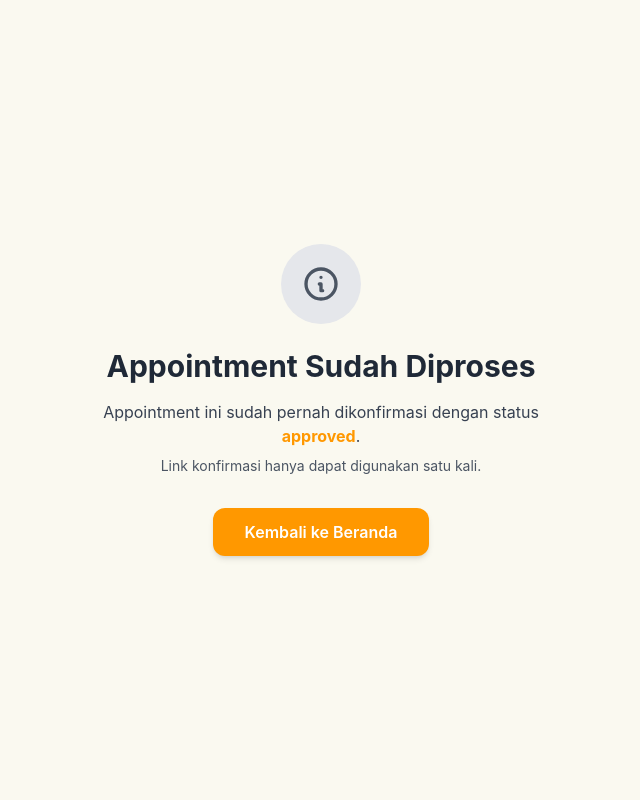
After one commit to ridwan-ansari/sehati, a FastAPI app: template app/src/templates/errors/already_processed.html in a window 1280 px wide. The commit adds this page. Shown: the whole page, without its empty margins (319-959 px from the left). Run offline with FastAPI, Linux system fonts and the light colour scheme; the template is opened without the code that fills it: most values are stand-ins (such as "Sample title", 1, 10 or a date in 2020); parts of the project's set-up code (start-up, migrations or seed data) failed here and were passed over; some libraries are stand-ins or nearby versions; some web fonts are replaced.

Commit message:
adjustment and fix

```diff
--- a/app/src/router/appointment/api.py
+++ b/app/src/router/appointment/api.py
@@ -1,8 +1,10 @@
 from loguru import logger
+from typing import Literal
+from sqlalchemy.ext.asyncio import AsyncSession
+from fastapi import APIRouter, Depends, Request, HTTPException
+
+from app.src.router.user.crud import crud_user
 from app.src.models.point import CategoryCode
-from app.src.router.user.crud import crud_user
-from fastapi import APIRouter, Depends, Request
-from sqlalchemy.ext.asyncio import AsyncSession
 from app.src.core.templates import get_templates
 from app.src.core.session import get_async_session
 from app.src.utils.handler import response_handler
@@ -18,6 +20,9 @@ crud_app = CRUDAppointment()
 auth_service = AuthService()
 token_service = TokenService()
 crud_prof = CRUDProfessional()
+
+APPOINTMENT_TYPE = "appointment"
+VALID_STATUSES = ["confirmed", "rejected"]
 
 @router.get("/professionals")
 async def list_professionals(
@@ -103,39 +108,67 @@ async def appointment_detail(
     return response.build()
 
 @router.get("/{status}/{code}")
-async def appoint_confirmed(
+async def update_appointment_status(
     code: str,
-    status: str,
+    status: Literal["confirmed", "rejected"],
     request: Request,
-    session: AsyncSession = Depends(get_async_session)):
-    # try:
-    appointment = await auth_service._decode_token(code)
-    if appointment.get("type") != "appointment":
-        raise ValueError("appointment type is not match.")
-    if status not in ["approved", "rejected"]:
-        raise ValueError("Status not found.")
+    session: AsyncSession = Depends(get_async_session)
+):
+    try:
+        token_data = await auth_service._decode_token(code)
 
-    appointment_id = appointment.get("id")
-    appointment_ = await crud_app.get_by_id(session=session, id=appointment_id)
-    prof = await crud_prof.get_by_id(session=session, id=appointment_.professional_id)
+        if token_data.get("type") != APPOINTMENT_TYPE:
+            raise HTTPException(status_code=400, detail="Invalid token type")
 
-    if appointment_.status in ["approved", "rejected"]:
-        raise ValueError(f"Appointment sudah pernah di konfirmasi menjadi {appointment_.status} sebelumnya.")
+        appointment_id = token_data.get("id")
+        if not appointment_id:
+            raise HTTPException(status_code=400, detail="Appointment ID not found")
 
-    user = await crud_user.get_user_by_id(session=session, id=appointment_.user_id)
-    await crud_app.update_status_to_confirm(session=session, id=appointment_id, status=status)
-    await email_client.send_mail(
-        subject=f"SEHATI — Appointment {status.upper()}",
-        template_name="confirmed/appointment_status.html",
-        recipient=user.email,
-        context={
-                "status":status,
-                "appointment_date":f"{appointment_.appointment_date} - {appointment_.appointment_time}",
-                "doctor_name":prof.fullname,
-                "phone_number":prof.phone_number
+        appointment = await crud_app.get_by_id(session=session, id=appointment_id)
+        if not appointment:
+            raise HTTPException(status_code=404, detail="Appointment not found")
+
+        if appointment.status in VALID_STATUSES:
+            return templates.TemplateResponse(
+                "errors/already_processed.html",
+                {"request": request, "status": appointment.status},
+                status_code=400
+            )
+
+        professional = await crud_prof.get_by_id(session=session, id=appointment.professional_id)
+        user = await crud_user.get_user_by_id(session=session, id=appointment.user_id)
+
+        if not professional or not user:
+            raise HTTPException(status_code=404, detail="Professional or user not found")
+
+        await crud_app.update_status_to_confirm(session=session, id=appointment_id, status=status)
+
+        await email_client.send_mail(
+            subject=f"SEHATI — Appointment {status.title()}",
+            template_name="confirmed/appointment_status.html",
+            recipient=user.email,
+            context={
+                "status": status,
+                "appointment_date": appointment.appointment_date.strftime("%d %B %Y"),
+                "appointment_time": appointment.appointment_time,
+                "doctor_name": professional.fullname,
+                "phone_number": professional.phone_number,
             }
-    )
-    return templates.TemplateResponse("confirmed/appoint_confirmed.html", {"request": request}, status_code=200)
-    # except Exception as error:
-    #     logger.error(error)
-    #     return templates.TemplateResponse("errors/404.html", {"request": request}, status_code=404)
+        )
+
+        return templates.TemplateResponse(
+            "confirmed/appoint_confirmed.html",
+            {"request": request, "status": status},
+            status_code=200
+        )
+
+    except HTTPException:
+        raise
+
+    except Exception as e:
+        logger.error(f"Error: {str(e)}")
+        return templates.TemplateResponse(
+            "errors/404.html",
+            {"request": request},
+            status_code=500
+        )
--- a/app/src/templates/confirmed/appointment_status.html
+++ b/app/src/templates/confirmed/appointment_status.html
@@ -75,7 +75,7 @@
 
     <h1 class="text-3xl font-bold text-gray-800 mb-4">Appointment Disetujui</h1>
     <p class="text-gray-700 mb-6">
-      Appointment Anda pada {{ appointment_date }} telah disetujui oleh {{ docter_name }}. Silakan hubungi melalui WhatsApp untuk informasi lebih lanjut.
+      Appointment Anda pada {{ appointment_date }} {{ appointment_time }} telah disetujui oleh {{ docter_name }}. Silakan hubungi melalui WhatsApp untuk informasi lebih lanjut.
     </p>
     <div class="flex flex-col sm:flex-row gap-3 justify-center">
       <a href="https://wa.me/{{ phone_number }}"
@@ -95,7 +95,7 @@
 
     <h1 class="text-3xl font-bold text-gray-800 mb-4">Appointment Ditolak</h1>
     <p class="text-gray-700 mb-6">
-      Maaf, appointment Anda pada {{ appointment_date }} tidak dapat disetujui. Silakan hubungi {{ docter_name }} melalui WhatsApp untuk informasi lebih lanjut atau buat jadwal baru.
+      Maaf, appointment Anda pada {{ appointment_date }} {{ appointment_time }} tidak dapat disetujui. Silakan hubungi {{ docter_name }} melalui WhatsApp untuk informasi lebih lanjut atau buat jadwal baru.
     </p>
     <div class="flex flex-col sm:flex-row gap-3 justify-center">
       <a href="https://wa.me/{{ phone_number }}"
--- /dev/null
+++ b/app/src/templates/errors/already_processed.html
@@ -0,0 +1,57 @@
+<!DOCTYPE html>
+<html lang="id">
+<head>
+  <meta charset="UTF-8" />
+  <meta name="viewport" content="width=device-width, initial-scale=1.0" />
+  <meta http-equiv="Content-Security-Policy"
+        content="default-src 'self';
+                 script-src 'self' https://cdn.tailwindcss.com;
+                 style-src 'self' 'unsafe-inline' https:;
+                 img-src 'self' data:;
+                 frame-ancestors 'none';">
+  <title>Appointment Sudah Diproses</title>
+  <script src="https://cdn.tailwindcss.com"></script>
+  <link rel="stylesheet" href="https://rsms.me/inter/inter.css">
+  <style>
+    :root {
+      --primary: #FFC107;
+      --accent: #FF9800;
+      --background: #FAF9F0;
+      font-family: 'Inter', sans-serif;
+    }
+    body {
+      background: var(--background);
+      display: flex;
+      align-items: center;
+      justify-content: center;
+      min-height: 100vh;
+    }
+    @keyframes fade-in {
+      from { opacity: 0; transform: translateY(20px); }
+      to { opacity: 1; transform: translateY(0); }
+    }
+    .animate-fade-in { animation: fade-in 0.6s ease-in-out; }
+  </style>
+</head>
+<body>
+  <div class="text-center animate-fade-in max-w-lg px-6">
+    <div class="w-20 h-20 mx-auto mb-6 bg-gray-200 rounded-full flex items-center justify-center">
+      <svg class="w-10 h-10 text-gray-600" fill="none" stroke="currentColor" viewBox="0 0 24 24">
+        <path stroke-linecap="round" stroke-linejoin="round" stroke-width="2" d="M13 16h-1v-4h-1m1-4h.01M21 12a9 9 0 11-18 0 9 9 0 0118 0z"></path>
+      </svg>
+    </div>
+
+    <h1 class="text-3xl font-bold text-gray-800 mb-4">Appointment Sudah Diproses</h1>
+    <p class="text-gray-700 mb-2">
+      Appointment ini sudah pernah dikonfirmasi dengan status <strong class="text-[var(--accent)]">{{ status }}</strong>.
+    </p>
+    <p class="text-gray-600 text-sm mb-8">
+      Link konfirmasi hanya dapat digunakan satu kali.
+    </p>
+    <a href="/"
+       class="inline-block bg-[var(--accent)] text-white px-8 py-3 rounded-xl font-semibold hover:bg-[var(--primary)] hover:text-gray-900 transition shadow-md">
+       Kembali ke Beranda
+    </a>
+  </div>
+</body>
+</html>
```
